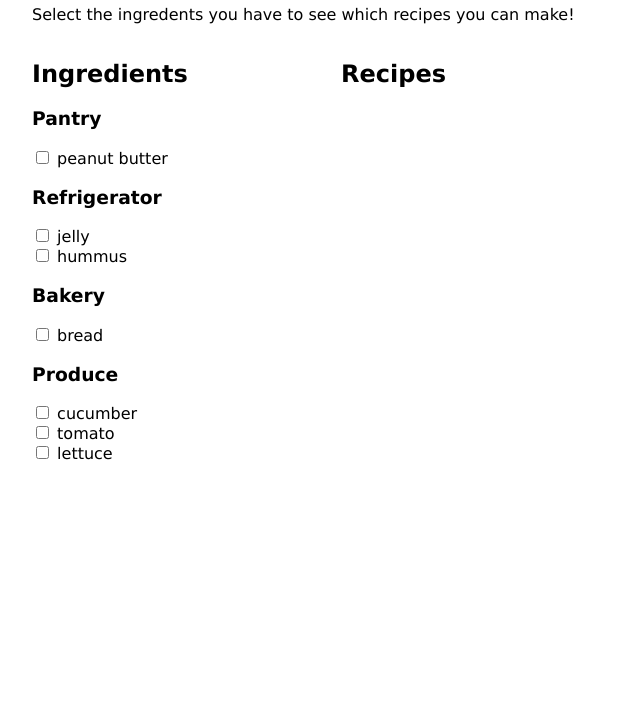
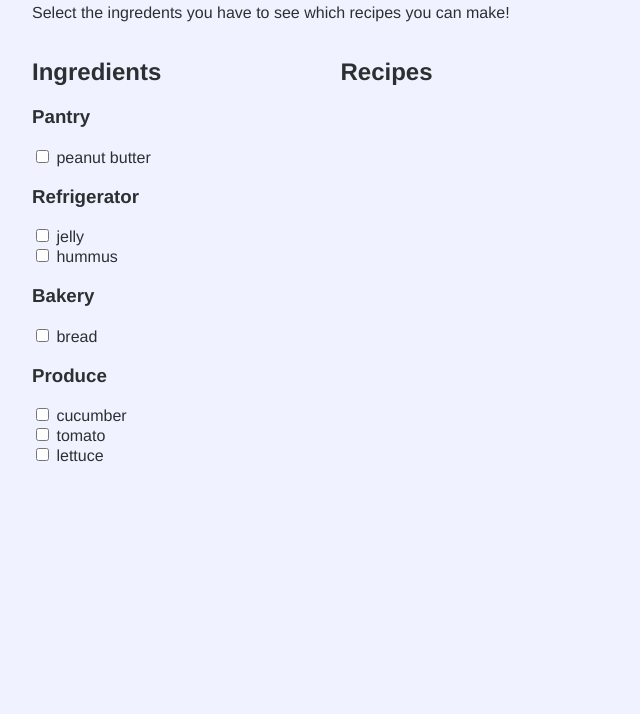
Before and after one commit to BeckyAndresen/cookbook_companion, a website: page index.html in a window 1280 px wide. Shown: the part 86-800 px from the top of the page, without its empty margins (0-640 px from the left). Drawn offline with nearby package versions, Linux system fonts and the light colour scheme.

Commit message:
updated styling

```diff
--- a/style.css
+++ b/style.css
@@ -10,6 +10,8 @@
 }
 
 body {
-  font-family: Verdana, sans-serif;
+  background-color: rgb(240, 243, 255);
+  color: rgb(45, 48, 49);
+  font-family: Helvetica, Verdana, sans-serif;
   margin: 2em;
 }
```
